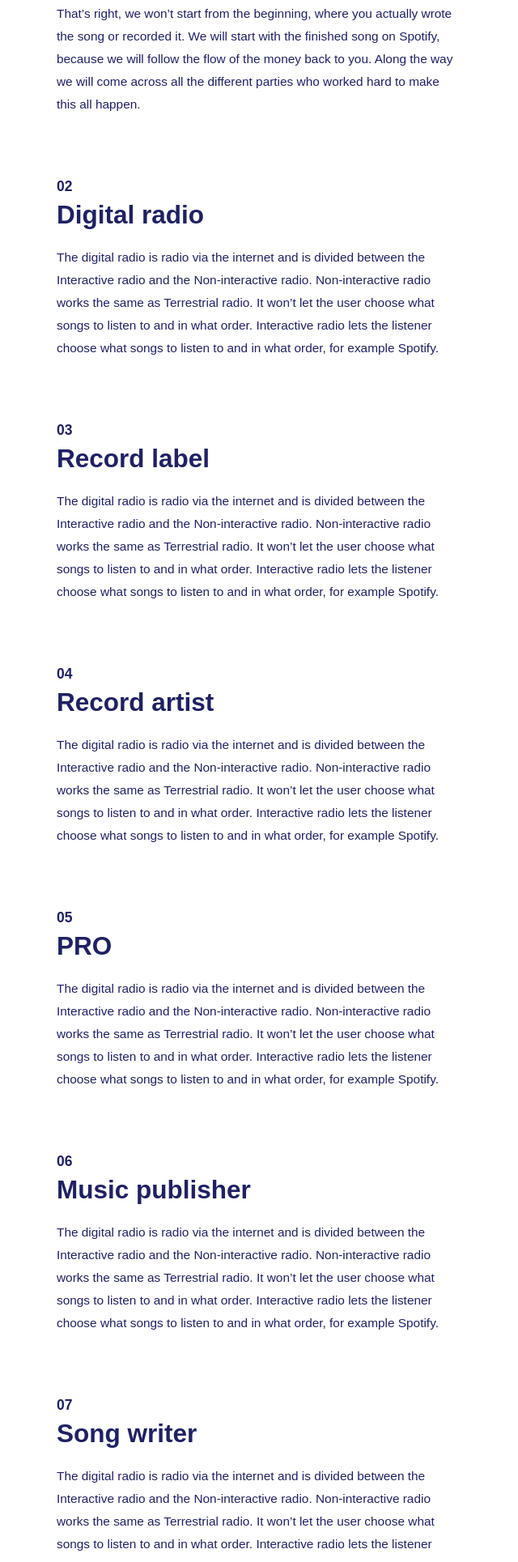
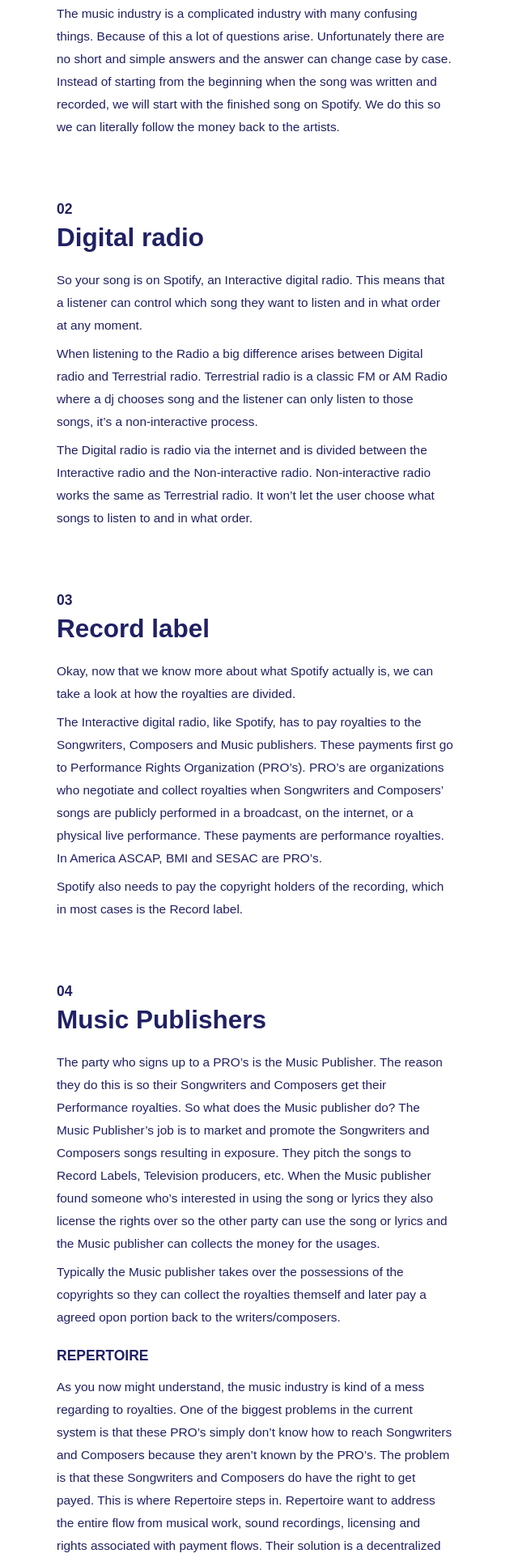
Before and after one commit to BrianJakobs/information-design, a website: page docs/index.html in a window 1280 px wide. Shown: the part 871-2800 px from the top of the page at 81% size, without its empty margins (0-640 px from the left). Drawn offline with nearby package versions, Linux system fonts and the light colour scheme; a web font is replaced by a local one.

Commit message:
add some text content

```diff
--- a/docs/index.html
+++ b/docs/index.html
@@ -22,86 +22,153 @@
           />
           <h1 class="intro-heading">Where are my royalties?</h1>
           <p class="intro-text">
-            Congratulations, your song just made it onto Spotify. How exciting!
-            With all this new found fame you’re probably already picturing
-            yourself doing all kinds of cool stuff with all your hard earned
-            money. But how does getting your money work? When are your royalties
-            getting paid and how much is it going to be?
+            Congratulations, your song just made it onto Spotify. People all
+            around the world can now enjoy your music! The next big step is to
+            collect your money, but how does collecting your money actually
+            work?
           </p>
+
           <!-- Hier misschien een sample nummer  -->
           <button type="button" name="button" class="scroll-down-btn">
-            find out
+            scroll down
           </button>
         </header>
         <article class="name-section">
           <h3 id="section-heading-one">01</h3>
           <h2 class="section-heading">Your song</h2>
           <p>
-            That’s right, we won’t start from the beginning, where you actually
-            wrote the song or recorded it. We will start with the finished song
-            on Spotify, because we will follow the flow of the money back to
-            you. Along the way we will come across all the different parties who
-            worked hard to make this all happen.
+            The music industry is a complicated industry with many confusing
+            things. Because of this a lot of questions arise. Unfortunately
+            there are no short and simple answers and the answer can change case
+            by case. Instead of starting from the beginning when the song was
+            written and recorded, we will start with the finished song on
+            Spotify. We do this so we can literally follow the money back to the
+            artists.
           </p>
         </article>
         <article class="name-section">
           <h3 id="section-heading-two">02</h3>
           <h2 class="section-heading">Digital radio</h2>
           <p>
-            The digital radio is radio via the internet and is divided between
+            So your song is on Spotify, an Interactive digital radio. This means
+            that a listener can control which song they want to listen and in
+            what order at any moment.
+          </p>
+          <p>
+            When listening to the Radio a big difference arises between Digital
+            radio and Terrestrial radio. Terrestrial radio is a classic FM or AM
+            Radio where a dj chooses song and the listener can only listen to
+            those songs, it’s a non-interactive process.
+          </p>
+          <p>
+            The Digital radio is radio via the internet and is divided between
             the Interactive radio and the Non-interactive radio. Non-interactive
             radio works the same as Terrestrial radio. It won’t let the user
-            choose what songs to listen to and in what order. Interactive radio
-            lets the listener choose what songs to listen to and in what order,
-            for example Spotify.
+            choose what songs to listen to and in what order.
           </p>
         </article>
         <article class="name-section">
           <h3 id="section-heading-three">03</h3>
           <h2 class="section-heading">Record label</h2>
           <p>
-            The digital radio is radio via the internet and is divided between
-            the Interactive radio and the Non-interactive radio. Non-interactive
-            radio works the same as Terrestrial radio. It won’t let the user
-            choose what songs to listen to and in what order. Interactive radio
-            lets the listener choose what songs to listen to and in what order,
-            for example Spotify.
+            Okay, now that we know more about what Spotify actually is, we can
+            take a look at how the royalties are divided.
+          </p>
+          <p>
+            The Interactive digital radio, like Spotify, has to pay royalties to
+            the Songwriters, Composers and Music publishers. These payments
+            first go to Performance Rights Organization (PRO’s). PRO’s are
+            organizations who negotiate and collect royalties when Songwriters
+            and Composers’ songs are publicly performed in a broadcast, on the
+            internet, or a physical live performance. These payments are
+            performance royalties. In America ASCAP, BMI and SESAC are PRO’s.
+          </p>
+          <p>
+            Spotify also needs to pay the copyright holders of the recording,
+            which in most cases is the Record label.
           </p>
         </article>
         <article class="name-section">
           <h3 id="section-heading-four">04</h3>
-          <h2 class="section-heading">Record artist</h2>
+          <h2 class="section-heading">Music Publishers</h2>
           <p>
-            The digital radio is radio via the internet and is divided between
-            the Interactive radio and the Non-interactive radio. Non-interactive
-            radio works the same as Terrestrial radio. It won’t let the user
-            choose what songs to listen to and in what order. Interactive radio
-            lets the listener choose what songs to listen to and in what order,
-            for example Spotify.
+            The party who signs up to a PRO’s is the Music Publisher. The reason
+            they do this is so their Songwriters and Composers get their
+            Performance royalties. So what does the Music publisher do? The
+            Music Publisher’s job is to market and promote the Songwriters and
+            Composers songs resulting in exposure. They pitch the songs to
+            Record Labels, Television producers, etc. When the Music publisher
+            found someone who’s interested in using the song or lyrics they also
+            license the rights over so the other party can use the song or
+            lyrics and the Music publisher can collects the money for the
+            usages.
+          </p>
+          <p>
+            Typically the Music publisher takes over the possessions of the
+            copyrights so they can collect the royalties themself and later pay
+            a agreed opon portion back to the writers/composers.
+          </p>
+          <br />
+          <h3>REPERTOIRE</h3>
+          <p>
+            As you now might understand, the music industry is kind of a mess
+            regarding to royalties. One of the biggest problems in the current
+            system is that these PRO’s simply don’t know how to reach
+            Songwriters and Composers because they aren’t known by the PRO’s.
+            The problem is that these Songwriters and Composers do have the
+            right to get payed. This is where Repertoire steps in. Repertoire
+            want to address the entire flow from musical work, sound recordings,
+            licensing and rights associated with payment flows. Their solution
+            is a decentralized information management framework based on
+            blockchain. If you want to learn more about Repertoire visit:
+            https://www.repertoire.network/
           </p>
         </article>
         <article class="name-section">
           <h3 id="section-heading-five">05</h3>
-          <h2 class="section-heading">PRO</h2>
+          <h2 class="section-heading">Composer</h2>
           <p>
-            The digital radio is radio via the internet and is divided between
-            the Interactive radio and the Non-interactive radio. Non-interactive
-            radio works the same as Terrestrial radio. It won’t let the user
-            choose what songs to listen to and in what order. Interactive radio
-            lets the listener choose what songs to listen to and in what order,
-            for example Spotify.
+            Now we have finally come down to the creation of the song, the job
+            of the Songwriter and the Composer. When a Songwriter writes a song
+            or a Componist composes a song they can sign with a Music publisher.
+            There are a many different contracts they can sign. Contracts differ
+            in services the Music publisher will do for the Songwriter and
+            Composer. Of Course there will also be a difference in the
+            percentage the Music publisher keeps for themselves. Traditionally
+            the split is 50-50.
+          </p>
+          <p>
+            If there are more than one Songwriter or Composer the 50-50 split
+            won’t become different. The Music publisher will still get 50%. So
+            this means that the Songwriters or Composers will need to split
+            their own 50% with each other. Say there are two Songwriters and one
+            Music publisher and they split everything evenly, the new split will
+            be 50(Music publisher)-25(Songwriter 1)-25(Songwriter 2).
           </p>
         </article>
         <article class="name-section">
           <h3 id="section-heading-six">06</h3>
-          <h2 class="section-heading">Music publisher</h2>
+          <h2 class="section-heading">Songwriter & Composer</h2>
           <p>
-            The digital radio is radio via the internet and is divided between
-            the Interactive radio and the Non-interactive radio. Non-interactive
-            radio works the same as Terrestrial radio. It won’t let the user
-            choose what songs to listen to and in what order. Interactive radio
-            lets the listener choose what songs to listen to and in what order,
-            for example Spotify.
+            As you now might start to see, the music industry isn’t as easy and
+            straightforward as you might have thought. The problem is that every
+            artist big or small and every song has a different case and there
+            really isn’t a standard format. This explanation has been very
+            zoomed in on every individual of this story, but for a better
+            overview this graphic might help!
+          </p>
+          <br />
+          <h3>REPERTOIRE</h3>
+          <p>
+            A big problem is that things aren’t carefully documented which
+            results in a lot of lawsuits over who worked on a song. Because of
+            this a lot of problems arise and often many Songwriters and
+            Composers don’t get paid what they are entitled to. Repertoire
+            strives to solve this by making it possible for Performers, Writers,
+            Composers, Music publishers and Record labels record everything
+            carefully and secure, making sure that everyone earns everything
+            they deserve. If you want to learn more about Repertoire visit:
+            https://www.repertoire.network/
           </p>
         </article>
         <article class="name-section">
```
